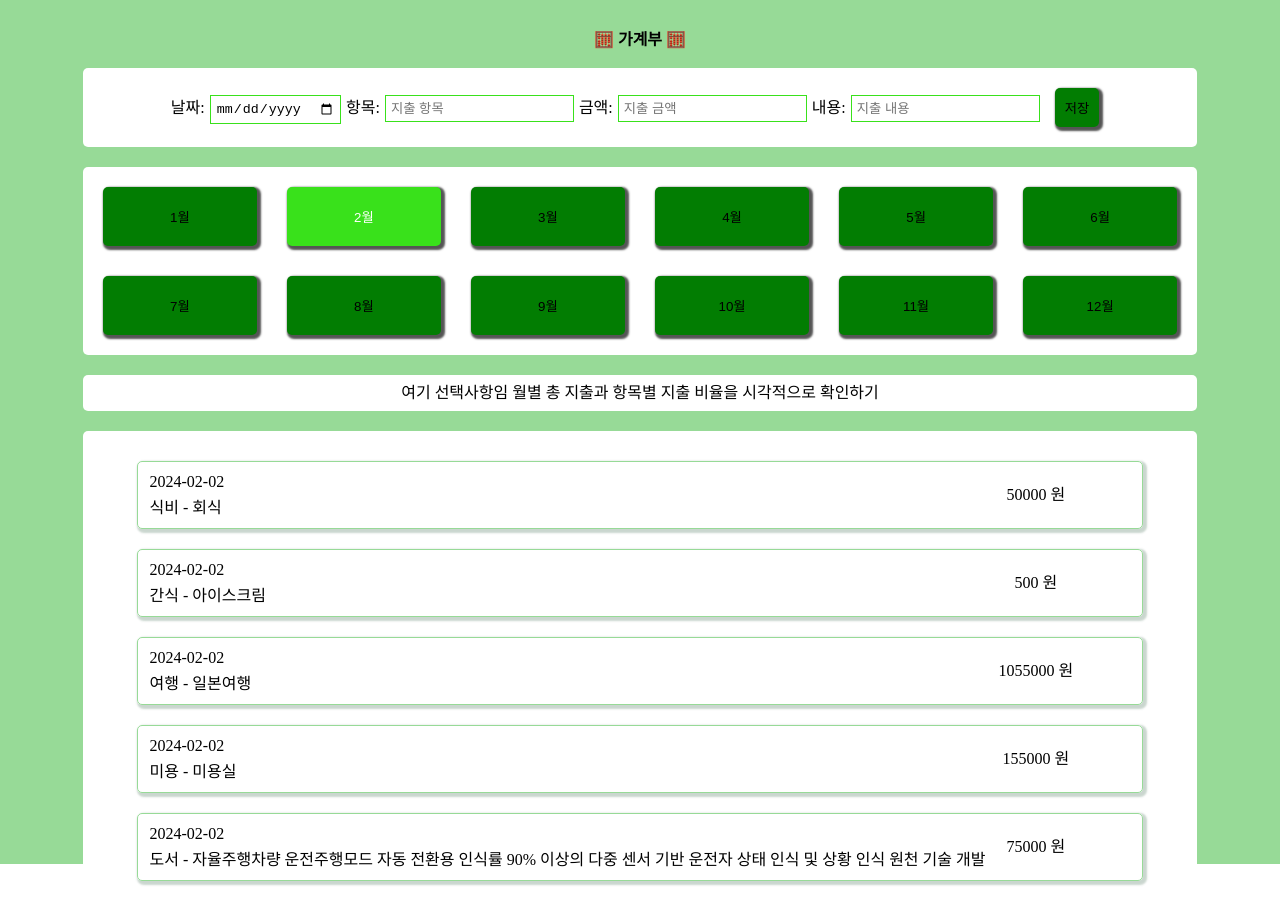
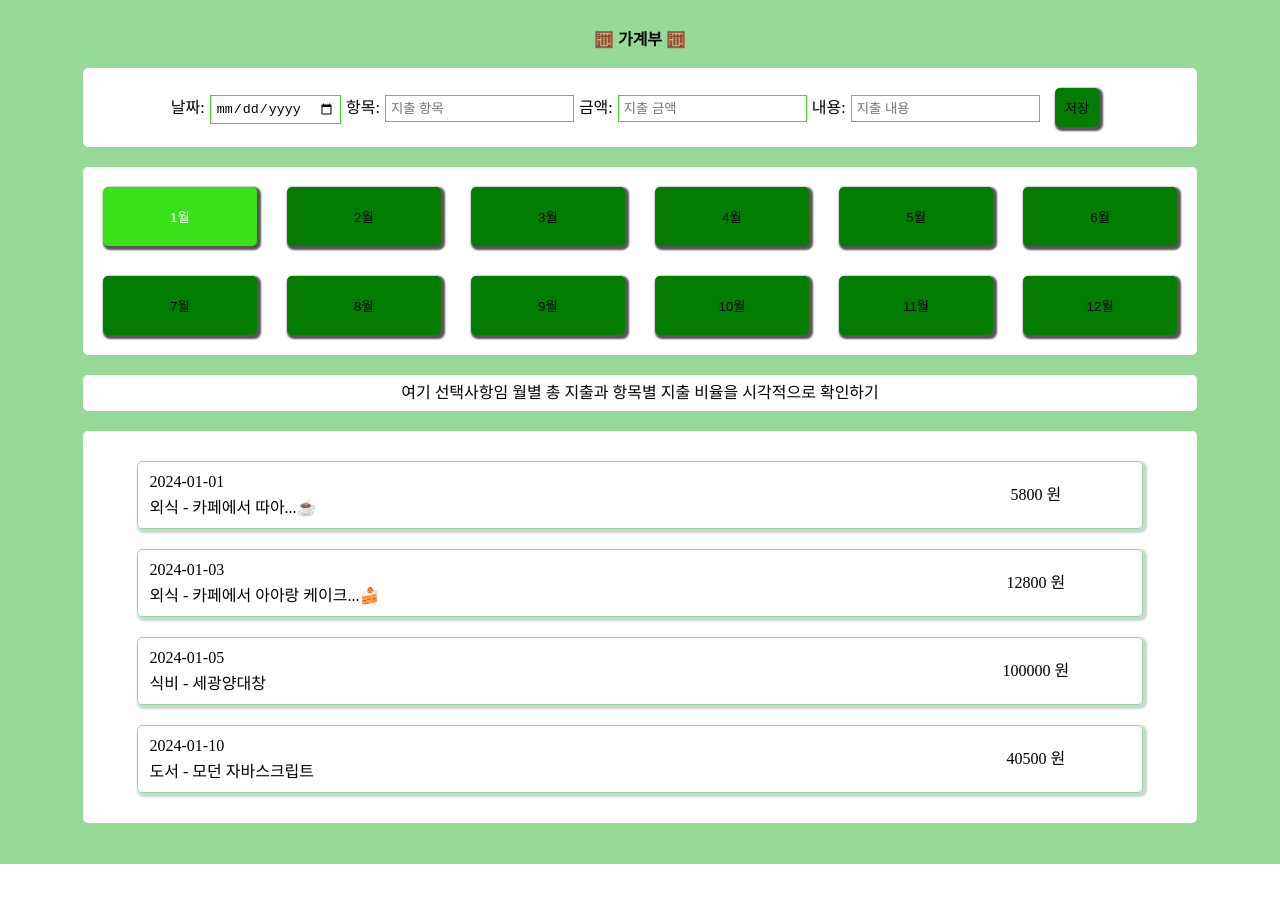
Before and after one commit to MiMing-00/Sparta_financial-ledger, a React (Vite) app: page / in a window 1280 px wide. After the commit the page ends 864 px from the top, so only its background shows below. Built offline with nearby package versions, Linux system fonts and the light colour scheme.

Commit message:
chore (ExpensesByMonth) : modify useState(), delete no need map(), change initial value also.
: 1. activeIndex, setActiveIndex -> activeMonth, setActiveMonth
2. create array MONTH
=> localStorage
for readability

```diff
--- a/src/components/ExpenseDetail.jsx
+++ b/src/components/ExpenseDetail.jsx
@@ -51,10 +51,10 @@ const ExpenseDetailspan1 = styled.span`
 `;
 
 const ExpenseDetail = () => {
-  const { expenses, activeIndex } = useContext(ExpenseContext);
+  const { expenses, activeMonth } = useContext(ExpenseContext);
 
   const filteredExpenses = expenses.filter(
-    (expense) => parseInt(expense.date.split("-")[1]) === activeIndex + 1
+    (expense) => parseInt(expense.date.split("-")[1]) === activeMonth
   );
 
   return (
--- a/src/components/ExpensesByMonth.jsx
+++ b/src/components/ExpensesByMonth.jsx
@@ -33,30 +33,29 @@ const MonthButton = styled.button`
   }
 `;
 
+const MONTHS = [1, 2, 3, 4, 5, 6, 7, 8, 9, 10, 11, 12];
+
 const ExpensesByMonth = () => {
-  // 여기 expenses 있는 거는 그냥 드릴링인가?
-  const { activeIndex, setActiveIndex } = useContext(ExpenseContext);
+  const { activeMonth, setActiveMonth } = useContext(ExpenseContext);
 
-  const handleMonthClick = (index) => {
-    setActiveIndex(index);
+  const handleMonthClick = (month) => {
+    setActiveMonth(month);
   };
-
-  const months = [...Array(12).keys()].map((month) => month + 1);
 
   // 로컬 스토리지 연동
   useEffect(() => {
-    localStorage.setItem("selectedMonth", activeIndex + 1);
-  }, [activeIndex]);
+    localStorage.setItem("selectedMonth", activeMonth);
+  }, [activeMonth]);
 
   return (
     <>
       {/* 12월 버튼 */}
       <ButtonContainer>
-        {months.map((month, index) => (
+        {MONTHS.map((month) => (
           <MonthButton
-            key={index}
-            $active={activeIndex === index ? true : false}
-            onClick={() => handleMonthClick(index)}
+            key={month}
+            $active={activeMonth === month ? true : false}
+            onClick={() => handleMonthClick(month)}
           >
             {" "}
             {month}월{" "}
--- a/src/context/ExpenseContext.jsx
+++ b/src/context/ExpenseContext.jsx
@@ -67,20 +67,20 @@ const init = [
       "자율주행차량 운전주행모드 자동 전환용 인식률 90% 이상의 다중 센서 기반 운전자 상태 인식 및 상황 인식 원천 기술 개발",
   },
 ];
-//activeIndex초기배열
+//activeIndex 초기 값
 const initialMonth = localStorage.getItem("selectedMonth")
-  ? parseInt(localStorage.getItem("selectedMonth")) - 1
+  ? parseInt(localStorage.getItem("selectedMonth"))
   : 1;
 
 export const ExpenseContext = createContext();
 
 export const ExpensesProvider = ({ children }) => {
   const [expenses, setExpenses] = useState(init);
-  const [activeIndex, setActiveIndex] = useState(initialMonth);
+  const [activeMonth, setActiveMonth] = useState(initialMonth);
 
   return (
     <ExpenseContext.Provider
-      value={{ expenses, setExpenses, activeIndex, setActiveIndex }}
+      value={{ expenses, setExpenses, activeMonth, setActiveMonth }}
     >
       {children}
     </ExpenseContext.Provider>
```
